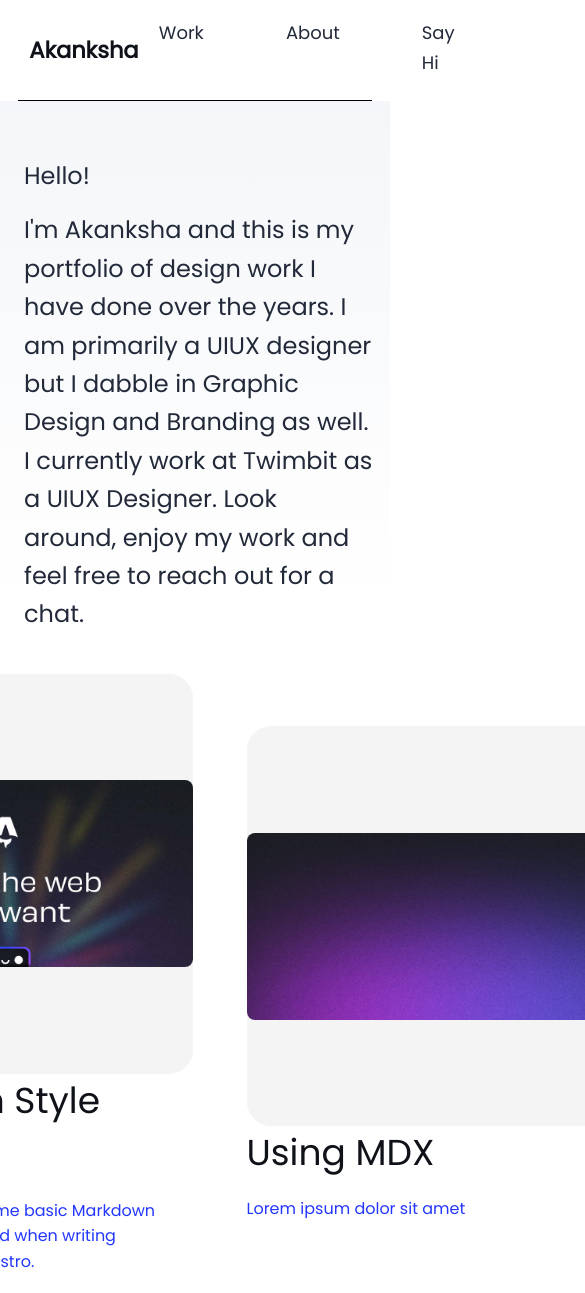
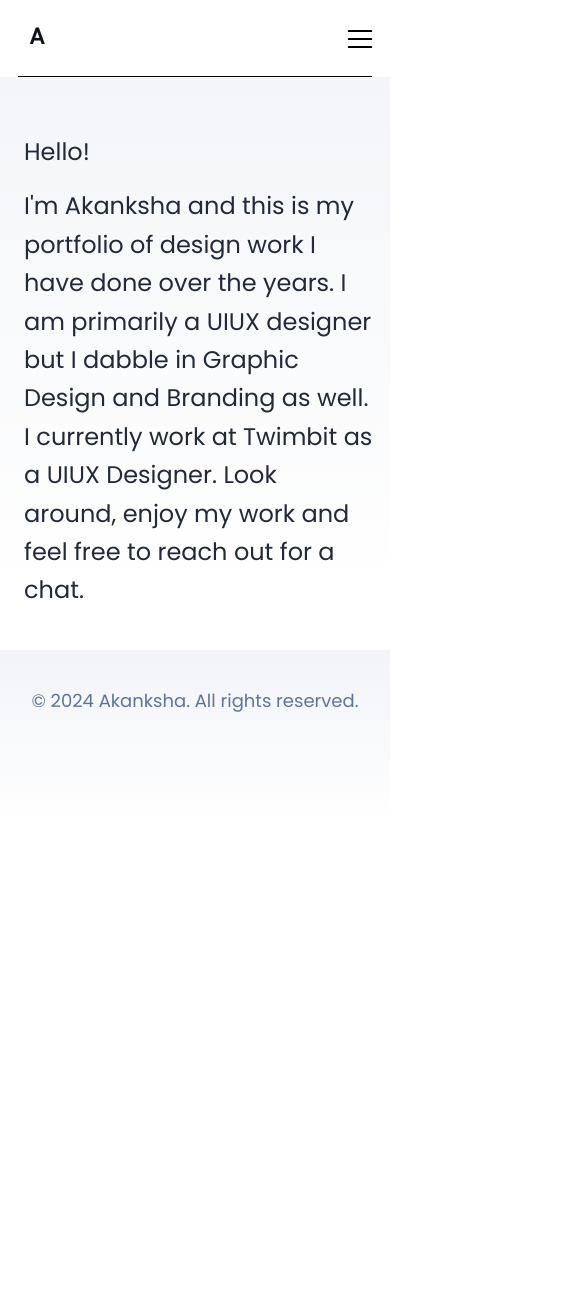
Before and after one commit to Joshuajrodrigues/aportfolio2025, an Astro site: page / in a window 390 px wide. Shown: the top 1293 px of the page, 585 px wide, since content can reach past the window. After the commit the page ends 844 px from the top, so only its background shows below. Built offline with nearby package versions, Linux system fonts and the light colour scheme; Astro itself is replaced by a stand-in of ours.

Commit message:
menu icon added

```diff
--- a/package.json
+++ b/package.json
@@ -13,6 +13,7 @@
     "@astrojs/rss": "^4.0.10",
     "@astrojs/sitemap": "^3.2.1",
     "@fontsource/poppins": "^5.1.0",
-    "astro": "^5.1.0"
+    "astro": "^5.1.0",
+    "astro-icon": "^1.1.4"
   }
 }
--- a/src/components/Header.astro
+++ b/src/components/Header.astro
@@ -1,12 +1,19 @@
 ---
 import HeaderLink from './HeaderLink.astro';
+import MenuButton from './MenuButton.astro';
 import { SITE_TITLE } from '../consts';
 ---
 
 <header>
 	<nav>
-		<h2><a href="/">{SITE_TITLE}</a></h2>
-		<div class="internal-links">
+		<h2>
+			<a class="mobile-header" href="/">A</a>
+			<a class="desktop-header" href="/">{SITE_TITLE}</a>
+		</h2>
+		<div class="mobile-header menu">
+			<MenuButton/>
+		</div>
+		<div class="desktop-header internal-links">
 			<HeaderLink href="/work">Work</HeaderLink>
 			<HeaderLink href="/about">About</HeaderLink>
 			<HeaderLink href="/contact">Say Hi</HeaderLink>
@@ -17,6 +24,8 @@ import { SITE_TITLE } from '../consts';
 	<div class="border"></div>
 </header>
 <style>
+
+
 	header {
 		margin: 0;
 		padding: 0 1em;
@@ -63,9 +72,19 @@ import { SITE_TITLE } from '../consts';
 	.social-links a {
 		display: flex;
 	}
-	@media (max-width: 720px) {
-		.social-links {
+	.mobile-header{
 			display: none;
 		}
+		.desktop-header{
+			display: block;
+		}
+	@media (max-width: 720px) {
+		.desktop-header{
+			display: none;
+		}
+		.mobile-header{
+			display: block;
+		}
 	}
+
 </style>
--- /dev/null
+++ b/src/components/MenuButton.astro
@@ -0,0 +1,40 @@
+
+
+<script>
+    const menu = document.querySelector('#responsive-menu');
+menu.addEventListener('click', () => {
+     menu.classList.toggle('open');
+})
+</script>
+<div id="responsive-menu">
+    <span></span>
+    <span></span>
+    <span></span>
+  </div>
+
+  <style>
+    #responsive-menu{
+  position: relative;
+  width: 24px;
+  height: 16px;
+  cursor: pointer;
+}
+
+#responsive-menu span {
+  background: black;
+  display: block;
+  height: 2px;
+  width: 100%;
+  position: absolute;
+  left: 0;
+  transition: .5s;
+}
+
+#responsive-menu span:nth-child(1) {top: 0;}
+#responsive-menu span:nth-child(2) {top: 50%;}
+#responsive-menu span:nth-child(3) {top: 100%;}
+
+#responsive-menu.open span:nth-child(1) {transform: rotate(45deg); top: 50%;}
+#responsive-menu.open span:nth-child(2) {opacity: 0;}
+#responsive-menu.open span:nth-child(3) {transform: rotate(-45deg); top: 50%}
+  </style>
--- a/src/pages/index.astro
+++ b/src/pages/index.astro
@@ -23,7 +23,7 @@ import { SITE_TITLE, SITE_DESCRIPTION } from '../consts';
 				Look around, enjoy my work and feel free to reach out for a chat.
 			</p>
 
-			<ProjectShowCase/>
+
 		</main>
 		<Footer />
 	</body>
--- a/src/pages/projects/projectShowCase.astro
+++ b/src/pages/projects/projectShowCase.astro
@@ -29,46 +29,5 @@ const posts = (await getCollection('project')).sort(
 </section>
 
 <style>
-    .preview-section{
-       ul{
-        text-decoration: none;
-        display: flex;
-        gap: 54px;
-        align-items: center;
-        justify-content: center;
-       }
-       li{
-        text-decoration: none;
-        list-style-type: none;
-       }
-       a{
-        text-decoration: none;
-       }
-       h4{
-        font-weight: 400;
-        font-size: 36px;
-        line-height: 54px;
-       }
-       .card{
 
-
-        width: 664px;
-        font-size: 36px;
-        .description{
-            font-size: 16px;
-        }
-        .img-container{
-            background-color: #F4F4F4;
-            border-radius: 24px;
-            display: flex;
-            height: 400px;
-            align-items: center;
-            justify-content: center;
-            img{
-                max-width: 375px;
-
-            }
-        }
-       }
-    }
 </style>
```
Also changed, not shown: 1 other file.
